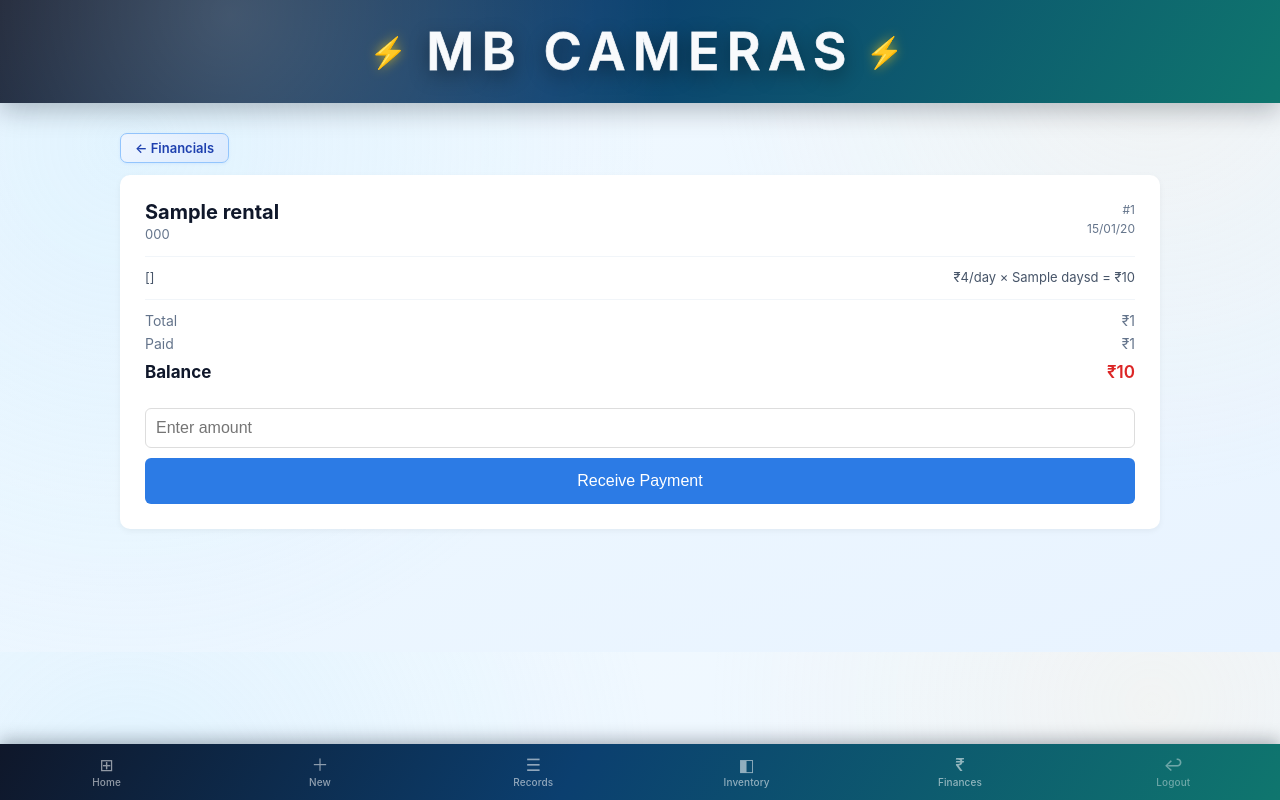
After one commit to bachammahesh-cyber/mb-cameras, a Flask app: template templates/payment.html in a window 1280 px wide. The commit adds this page. Run offline with Flask 3, Linux system fonts and the light colour scheme; the template is opened without the code that fills it: most values are stand-ins (such as "Sample title", 1, 10 or a date in 2020); some libraries are stand-ins or nearby versions.

Commit message:
Clickable balance opens dedicated payment page
Balance amounts in Customer Dues and Vendor Payments are now links.
Clicking opens a clean detail page showing the full entry (customer/vendor,
date, items, total/paid/balance) with a single payment form. After payment
the page refreshes to show the updated balance.

Co-Authored-By: Claude Sonnet 4.6 <noreply@anthropic.com>

```diff
--- a/app.py
+++ b/app.py
@@ -1,4 +1,5 @@
 from flask import Flask, render_template, request, redirect, session, send_from_directory
+from urllib.parse import quote_plus
 import sqlite3
 from werkzeug.security import generate_password_hash, check_password_hash
 from datetime import datetime, timedelta
@@ -13,6 +14,7 @@ except ImportError:
 
 app = Flask(__name__)
 app.secret_key = os.getenv("SECRET_KEY", "dev_secret_key_change_this")
+app.jinja_env.filters['urlencode'] = quote_plus
 
 PRIMARY_TENANT_ID = "mb_cameras"
 DEMO_TENANT_ID = "demo_rental_house"
@@ -1888,6 +1890,121 @@ def pay_vendor_group(rental_id):
     return redirect("/credit_report")
 
 
+@app.route("/payment/<int:rental_id>", methods=["GET", "POST"])
+def payment_page(rental_id):
+
+    if "user_id" not in session:
+        return redirect("/")
+
+    tenant_id = current_tenant_id()
+    conn = get_db()
+
+    rental = conn.execute(
+        "SELECT * FROM rentals WHERE id=? AND tenant_id=?",
+        (rental_id, tenant_id)
+    ).fetchone()
+
+    if not rental:
+        conn.close()
+        return redirect("/credit_report")
+
+    if request.method == "POST":
+        payment_text = request.form.get("payment", "").strip()
+        try:
+            payment = float(payment_text)
+        except ValueError:
+            payment = 0
+        if payment > 0:
+            updated_paid = min(rental["total_amount"], rental["advance_paid"] + payment)
+            balance = rental["total_amount"] - updated_paid
+            conn.execute(
+                "UPDATE rentals SET advance_paid=?, balance=? WHERE id=? AND tenant_id=?",
+                (updated_paid, balance, rental_id, tenant_id)
+            )
+            conn.commit()
+        conn.close()
+        return redirect(f"/payment/{rental_id}")
+
+    items = conn.execute(
+        """SELECT i.name, ri.rate_per_day, ri.days, ri.total
+           FROM rental_items ri
+           JOIN items i ON i.id = ri.item_id
+           WHERE ri.rental_id=? AND ri.tenant_id=?""",
+        (rental_id, tenant_id)
+    ).fetchall()
+    conn.close()
+
+    return render_template("payment.html", rental=rental, items=items)
+
+
+@app.route("/vendor_payment/<int:rental_id>", methods=["GET", "POST"])
+def vendor_payment_page(rental_id):
+
+    if "user_id" not in session:
+        return redirect("/")
+
+    vendor_name = request.args.get("vendor", "").strip()
+    tenant_id = current_tenant_id()
+    conn = get_db()
+
+    rental = conn.execute(
+        "SELECT * FROM rentals WHERE id=? AND tenant_id=?",
+        (rental_id, tenant_id)
+    ).fetchone()
+
+    if not rental:
+        conn.close()
+        return redirect("/credit_report")
+
+    if request.method == "POST":
+        vendor_name = request.form.get("vendor_name", vendor_name).strip()
+        payment_text = request.form.get("payment", "").strip()
+        try:
+            payment = float(payment_text)
+        except ValueError:
+            payment = 0
+        if payment > 0:
+            vendor_rows = conn.execute(
+                """SELECT id,total,COALESCE(paid,0) AS paid,
+                   COALESCE(balance,total-COALESCE(paid,0)) AS balance
+                   FROM outside_items
+                   WHERE rental_id=? AND tenant_id=? AND COALESCE(vendor_name,'')=?
+                   ORDER BY id ASC""",
+                (rental_id, tenant_id, vendor_name)
+            ).fetchall()
+            remaining = min(payment, sum(r["balance"] for r in vendor_rows))
+            for row in vendor_rows:
+                if remaining <= 0:
+                    break
+                row_pay = min(row["balance"], remaining)
+                if row_pay > 0:
+                    conn.execute(
+                        "UPDATE outside_items SET paid=?, balance=? WHERE id=? AND tenant_id=?",
+                        (row["paid"] + row_pay, row["total"] - row["paid"] - row_pay, row["id"], tenant_id)
+                    )
+                    remaining -= row_pay
+            conn.commit()
+        conn.close()
+        return redirect(f"/vendor_payment/{rental_id}?vendor={quote_plus(vendor_name)}")
+
+    vendor_items = conn.execute(
+        """SELECT * FROM outside_items
+           WHERE rental_id=? AND tenant_id=? AND COALESCE(vendor_name,'')=?""",
+        (rental_id, tenant_id, vendor_name)
+    ).fetchall()
+    conn.close()
+
+    total = sum(r["total"] or 0 for r in vendor_items)
+    paid = sum(r["paid"] or 0 for r in vendor_items)
+    balance = total - paid
+
+    return render_template("vendor_payment.html",
+                           rental=rental,
+                           vendor_name=vendor_name,
+                           items=vendor_items,
+                           total=total, paid=paid, balance=balance)
+
+
 # -----------------------
 # Run app (local only)
 # -----------------------
--- a/static/style.css
+++ b/static/style.css
@@ -407,6 +407,26 @@ TABLES
 /* Balance colours */
 .balance-due{color:#dc2626;font-weight:600;}
 .balance-clear{color:#16a34a;font-weight:600;}
+
+/* Clickable balance link */
+.balance-link{color:inherit;font-weight:inherit;text-decoration:underline;text-decoration-style:dotted;text-underline-offset:2px;}
+.balance-link:hover{text-decoration-style:solid;}
+
+/* Payment detail page */
+.payment-header{display:flex;justify-content:space-between;align-items:flex-start;margin-bottom:4px;}
+.payment-name{font-size:20px;font-weight:700;color:#0f172a;}
+.payment-sub{font-size:13px;color:#64748b;margin-top:2px;}
+.payment-meta{text-align:right;font-size:12px;color:#64748b;line-height:1.6;}
+.payment-items{margin:14px 0;border-top:1px solid #f1f5f9;padding-top:12px;display:flex;flex-direction:column;gap:4px;}
+.payment-item-row{display:flex;justify-content:space-between;font-size:13px;color:#475569;}
+.payment-summary{border-top:1px solid #f1f5f9;padding-top:12px;margin-top:4px;display:flex;flex-direction:column;gap:6px;}
+.payment-summary-row{display:flex;justify-content:space-between;font-size:14px;color:#64748b;}
+.payment-balance-row{font-size:17px;font-weight:700;color:#0f172a;margin-top:4px;}
+.payment-balance-row span:first-child{color:#0f172a;}
+.payment-form{margin-top:20px;display:flex;flex-direction:column;gap:10px;}
+.payment-form input{font-size:16px;}
+.payment-form button{width:100%;padding:14px;font-size:16px;}
+.payment-cleared{margin-top:20px;text-align:center;color:#16a34a;font-weight:600;font-size:16px;padding:14px;background:#f0fdf4;border-radius:8px;}
 
 /* Back link */
 .back-link{display:inline-block;margin-bottom:14px;font-size:13px;color:#1e40af;text-decoration:none;}
@@ -882,32 +902,24 @@ font-size:16px;
 .records-table th,.records-table td{padding:10px 8px;font-size:13px;}
 .records-table{overflow-x:auto;}
 
-/* ── cust-dues-table: show Date(2) Customer(3) Balance(6) Receive(7) ── */
-/* records-table class hides 2,6,7 — override them back to visible */
+/* ── cust-dues-table: 6 cols → show Date(2) Customer(3) Balance(6) ── */
+/* records-table class hides 2,6 — override back to visible */
 #cust-dues-table th:nth-child(1),#cust-dues-table td:nth-child(1){display:none;}
 #cust-dues-table th:nth-child(2),#cust-dues-table td:nth-child(2){display:table-cell;}
 #cust-dues-table th:nth-child(4),#cust-dues-table td:nth-child(4){display:none;}
 #cust-dues-table th:nth-child(5),#cust-dues-table td:nth-child(5){display:none;}
 #cust-dues-table th:nth-child(6),#cust-dues-table td:nth-child(6){display:table-cell;}
-#cust-dues-table th:nth-child(7),#cust-dues-table td:nth-child(7){display:table-cell;}
 #cust-dues-table th,#cust-dues-table td{padding:10px 8px;font-size:13px;}
-#cust-dues-table td:nth-child(7) form{display:flex;gap:4px;}
-#cust-dues-table td:nth-child(7) form input{width:70px;min-width:0;}
-#cust-dues-table td:nth-child(7) form button{white-space:nowrap;padding:0 8px;}
 
-/* ── vendor-table: show Date(2) Vendor(3) Balance(7) Pay(8) ── */
-/* records-table class hides 2,7,8 — override them back to visible */
+/* ── vendor-table: 7 cols → show Date(2) Vendor(3) Balance(7) ── */
+/* records-table class hides 2,7 — override back to visible */
 #vendor-table th:nth-child(1),#vendor-table td:nth-child(1){display:none;}
 #vendor-table th:nth-child(2),#vendor-table td:nth-child(2){display:table-cell;}
 #vendor-table th:nth-child(4),#vendor-table td:nth-child(4){display:none;}
 #vendor-table th:nth-child(5),#vendor-table td:nth-child(5){display:none;}
 #vendor-table th:nth-child(6),#vendor-table td:nth-child(6){display:none;}
 #vendor-table th:nth-child(7),#vendor-table td:nth-child(7){display:table-cell;}
-#vendor-table th:nth-child(8),#vendor-table td:nth-child(8){display:table-cell;}
 #vendor-table th,#vendor-table td{padding:10px 8px;font-size:13px;}
-#vendor-table td:nth-child(8) form{display:flex;gap:4px;}
-#vendor-table td:nth-child(8) form input{width:70px;min-width:0;}
-#vendor-table td:nth-child(8) form button{white-space:nowrap;padding:0 8px;}
 
 /* ── Revenue cards: 2-column grid on mobile ── */
 .revenue-grid{grid-template-columns:1fr 1fr;}
--- /dev/null
+++ b/templates/payment.html
@@ -0,0 +1,86 @@
+<!DOCTYPE html>
+<html>
+<head>
+<title>Receive Payment</title>
+<meta name="viewport" content="width=device-width, initial-scale=1">
+<meta name="apple-mobile-web-app-capable" content="yes">
+<meta name="apple-mobile-web-app-title" content="MB Cameras">
+<link rel="apple-touch-icon" sizes="180x180" href="{{ url_for('static', filename='apple-touch-icon.png') }}">
+<link rel="icon" type="image/png" sizes="192x192" href="{{ url_for('static', filename='icon-192.png') }}">
+<link rel="manifest" href="{{ url_for('static', filename='manifest.webmanifest') }}">
+<link rel="stylesheet" href="/static/style.css">
+</head>
+
+<body class="with-logout-band">
+
+<div class="header brand-band">
+  <h2 class="brand-title"><a class="brand-home" href="/dashboard">MB CAMERAS</a></h2>
+</div>
+
+<div class="container">
+
+<div style="margin-bottom:12px;">
+  <a href="/credit_report" class="back-btn">← Financials</a>
+</div>
+
+<div class="card">
+
+  <div class="payment-header">
+    <div>
+      <div class="payment-name">{{ rental.customer_name }}</div>
+      {% if rental.phone %}<div class="payment-sub">{{ rental.phone }}</div>{% endif %}
+    </div>
+    <div class="payment-meta">
+      <div>#{{ rental.id }}</div>
+      <div>{{ rental.start_date[8:10] }}/{{ rental.start_date[5:7] }}/{{ rental.start_date[2:4] }}</div>
+    </div>
+  </div>
+
+  {% if items %}
+  <div class="payment-items">
+    {% for item in items %}
+    <div class="payment-item-row">
+      <span>{{ item.name }}</span>
+      <span>₹{{ item.rate_per_day }}/day × {{ item.days }}d = ₹{{ item.total }}</span>
+    </div>
+    {% endfor %}
+  </div>
+  {% endif %}
+
+  <div class="payment-summary">
+    <div class="payment-summary-row">
+      <span>Total</span><span>₹{{ rental.total_amount }}</span>
+    </div>
+    <div class="payment-summary-row">
+      <span>Paid</span><span>₹{{ rental.advance_paid }}</span>
+    </div>
+    <div class="payment-summary-row payment-balance-row">
+      <span>Balance</span>
+      <span class="{% if rental.balance > 0 %}balance-due{% else %}balance-clear{% endif %}">₹{{ rental.balance }}</span>
+    </div>
+  </div>
+
+  {% if rental.balance > 0 %}
+  <form method="POST" class="payment-form" onsubmit="return confirmPay(this)">
+    <input type="number" name="payment" placeholder="Enter amount" required>
+    <button type="submit">Receive Payment</button>
+  </form>
+  {% else %}
+  <div class="payment-cleared">✓ Cleared</div>
+  {% endif %}
+
+</div>
+</div>
+
+{% include "_nav.html" %}
+
+<script>
+function confirmPay(form) {
+    const val = form.querySelector('input[name="payment"]').value;
+    if (!val || isNaN(val) || parseFloat(val) <= 0) { alert('Enter a valid amount.'); return false; }
+    return confirm('Receive ₹' + parseFloat(val).toLocaleString('en-IN') + '?');
+}
+</script>
+
+</body>
+</html>
```
Also changed, not shown: templates/credit_report.html (+6 -15 lines), templates/vendor_payment.html (added, +86 -0 lines).
